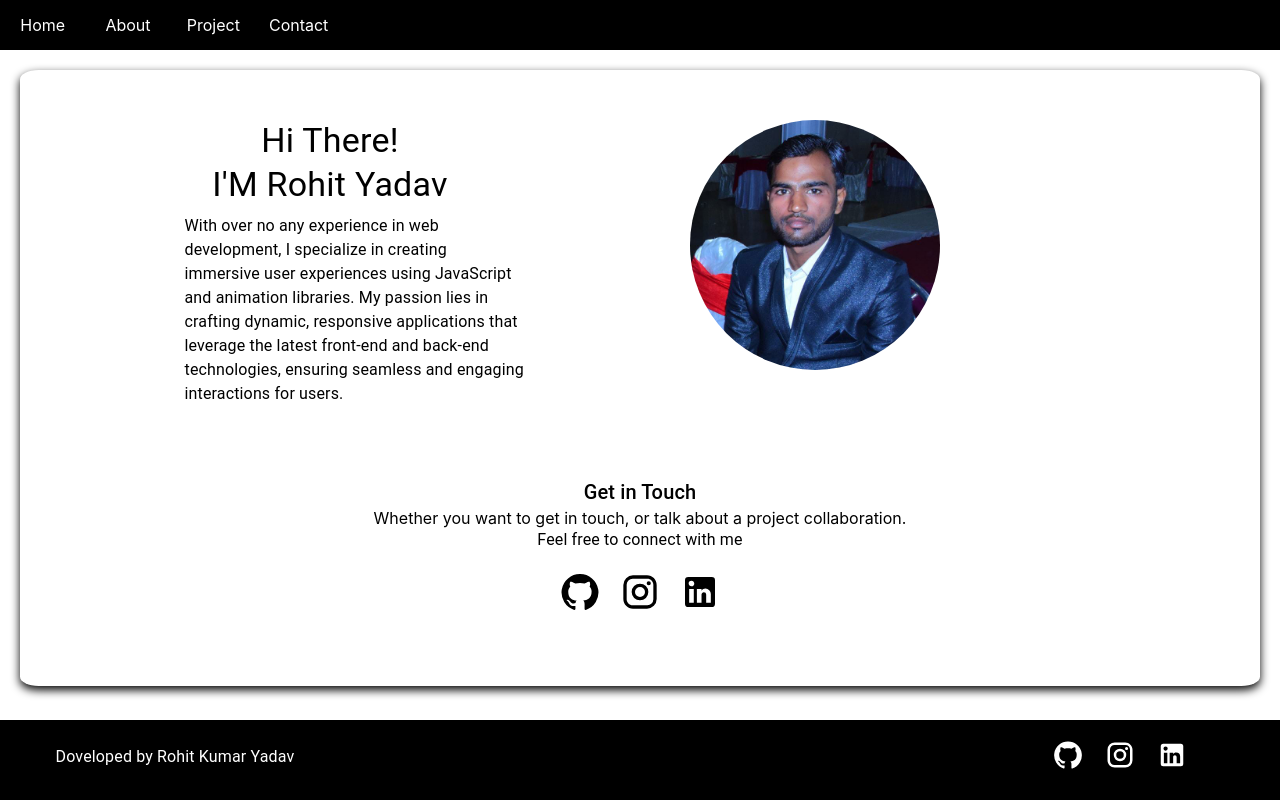
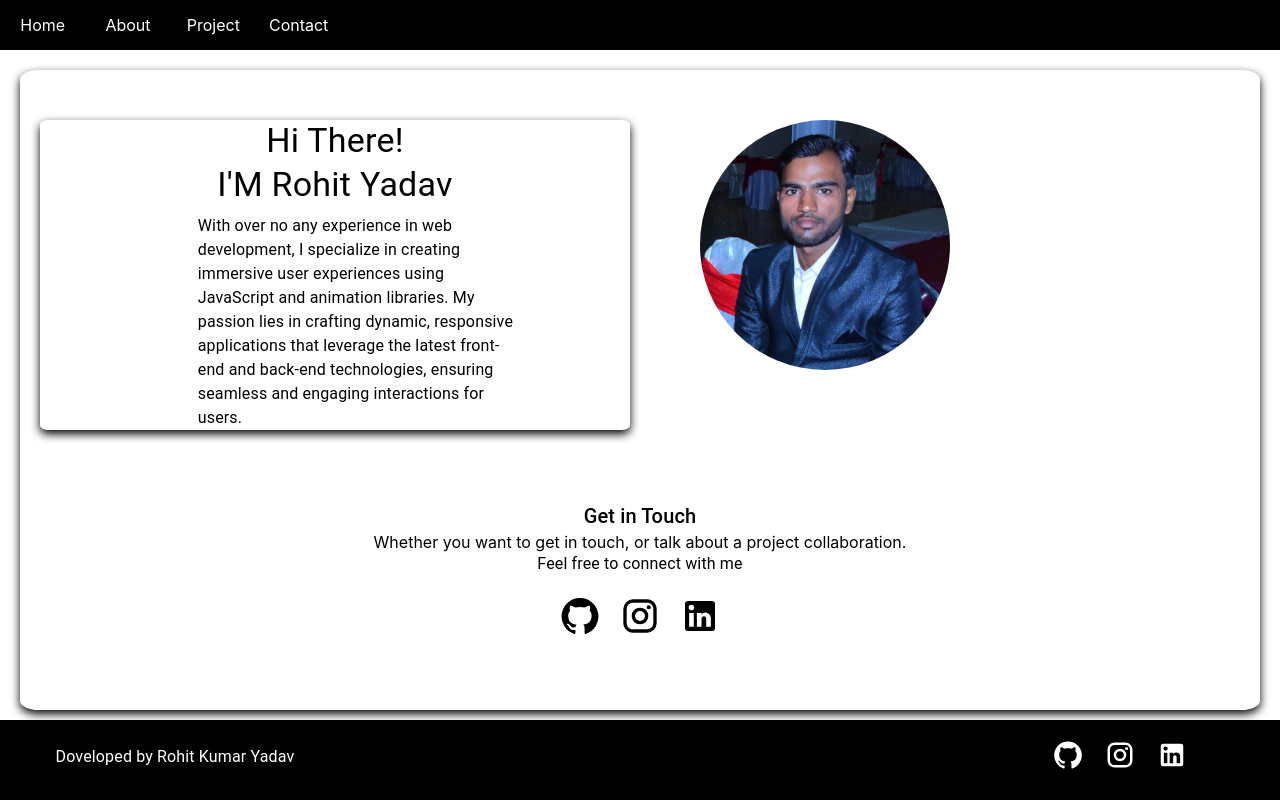
Before and after one commit to rohityadav15/portfolio, a React (Create React App) app: page / in a window 1280 px wide. Built offline with nearby package versions, Linux system fonts and the light colour scheme.

Commit message:
border in text

```diff
--- a/src/Pages/Home/index.js
+++ b/src/Pages/Home/index.js
@@ -11,7 +11,7 @@ const Home = () => {
           display: "flex",
           boxShadow: "0px 4px 10px rgba(2, 2, 2, 2)",
           borderRadius: "1.5%",
-          margin:20,
+          margin: 20,
           flexDirection: "column",
         }}
       >
@@ -29,8 +29,11 @@ const Home = () => {
               height: "100%",
               width: isDesktop ? "50%" : "90%",
               display: "flex",
+              boxShadow: "0px 4px 10px rgba(2, 2, 2, 2)",
+              borderRadius: "1.5%",
               paddingTop: isDesktop ? 0 : 10,
               alignItems: "center",
+              marginLeft: 20,
               flexDirection: "column",
             }}
           >
@@ -38,7 +41,12 @@ const Home = () => {
             <Typography variant="h4" style={{ marginBottom: 8, marginTop: 2 }}>
               I'M Rohit Yadav
             </Typography>
-            <Box style={{ paddingLeft: isDesktop ? 50 : 5, width:isDesktop? "55%":"80%" }}>
+            <Box
+              style={{
+                paddingLeft: isDesktop ? 50 : 5,
+                width: isDesktop ? "55%" : "80%",
+              }}
+            >
               <Typography>
                 With over no any experience in web development, I specialize in
                 creating immersive user experiences using JavaScript and
@@ -53,8 +61,12 @@ const Home = () => {
             style={{
               width: "50%",
               display: "flex",
-              paddingTop:isDesktop?0:5,
+              paddingTop: isDesktop ? 0 : 5,
               // justifyContent: "center",
+              // boxShadow: "0px 4px 10px rgba(2, 2, 2, 2)",
+              // borderRadius: "1.5%",
+              marginLeft: 20,
+              marginRight: 20,
               alignItems: "ceter",
             }}
           >
@@ -73,6 +85,9 @@ const Home = () => {
             // width: "100%",
             display: "flex",
             textAlign: "center",
+            // boxShadow: "0px 4px 10px rgba(2, 2, 2, 2)",
+            // borderRadius: "1.5%",
+            // margin:20,
             padding: 50,
             marginTop: isDesktop ? 20 : 3,
             alignItem: "center",
```
